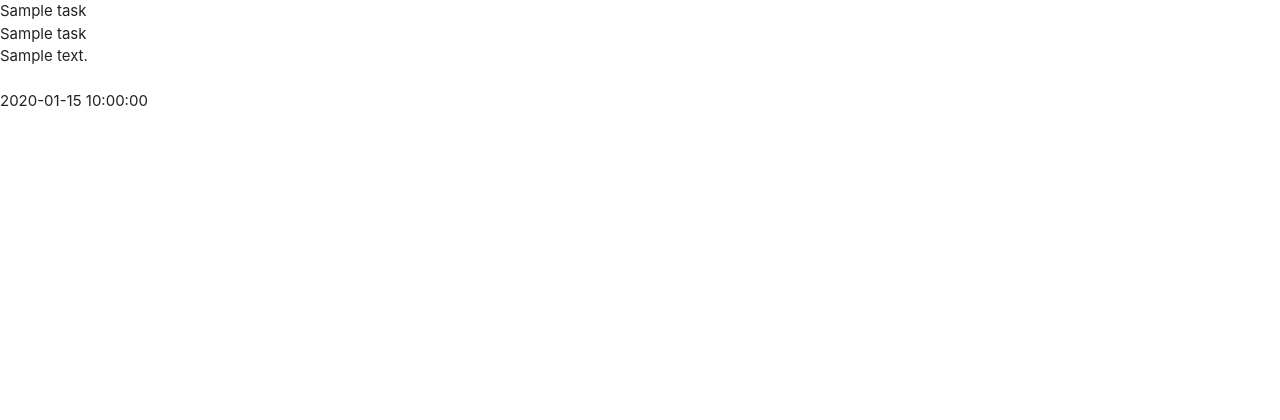
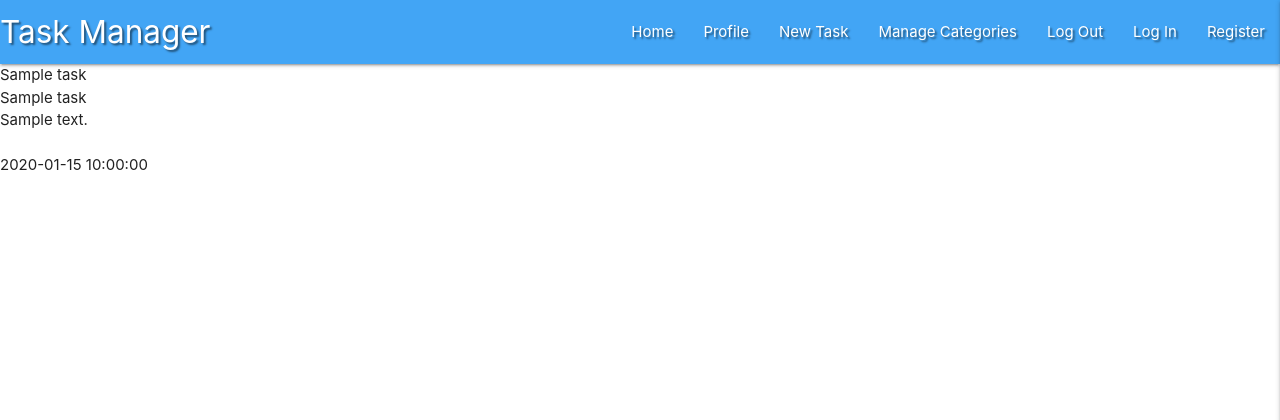
Before and after one commit to michaeldijk/flask-mongo-mini-project, a Flask app: page / in a window 1280 px wide. Shown: the top 420 px of the page. Run offline with Flask 2, Linux system fonts and the light colour scheme; a database or web service that is not in the repository returns one stand-in record (values such as "Sample title"); some libraries are stand-ins or nearby versions.

Commit message:
add materialize navbar/sidenav

```diff
--- a/static/css/style.css
+++ b/static/css/style.css
@@ -0,0 +1,3 @@
+.text-shadow {
+    text-shadow: 2px 2px 2px rgba(0, 0, 0, 0.5);
+}
--- a/static/js/script.js
+++ b/static/js/script.js
@@ -0,0 +1,4 @@
+// Mobile menu expander JQuery
+$(document).ready(function(){
+    $('.sidenav').sidenav({edge: "right"});
+  });
--- a/templates/base.html
+++ b/templates/base.html
@@ -19,7 +19,39 @@
     <title>Task Manager</title>
 </head>
 <body>
-
+    <!-- Start header -->
+    <header>
+        <!-- Top navbar -->
+        <nav class="nav-extended text-shadow blue lighten-1">
+            <div class="nav-wrapper">
+              <a href="{{ url_for("get_tasks") }}" class="brand-logo">Task Manager</a>
+              <a href="#" data-target="mobile-demo" class="sidenav-trigger right"><i class="fas fa-bars"></i></a>
+              <ul class="right hide-on-med-and-down">
+                <li><a href="{{ url_for("get_tasks") }}">Home</a></li>
+                <li><a href="#">Profile</a></li>
+                <li><a href="#">New Task</a></li>
+                <li><a href="#">Manage Categories</a></li>
+                <li><a href="#">Log Out</a></li>
+                <li><a href="#">Log In</a></li>
+                <li><a href="#">Register</a></li>
+              </ul>
+            </div>
+          </nav>
+          <!-- End Top navbar -->
+          <!-- mobile sidenav -->
+          <ul class="sidenav" id="mobile-demo">
+            <li><h4 class="center-align light-blue-text text-darken-4">Task Manager</h4></li>
+            <li><a href="{{ url_for("get_tasks") }}">Home</a></li>
+            <li><a href="#">Profile</a></li>
+            <li><a href="#">New Task</a></li>
+            <li><a href="#">Manage Categories</a></li>
+            <li><a href="#">Log Out</a></li>
+            <li><a href="#">Log In</a></li>
+            <li><a href="#">Register</a></li>
+          </ul>
+          <!-- End mobile sidenav -->
+    </header>
+    <!-- End header -->
     {% block content %}
     {% endblock %}
 
```
